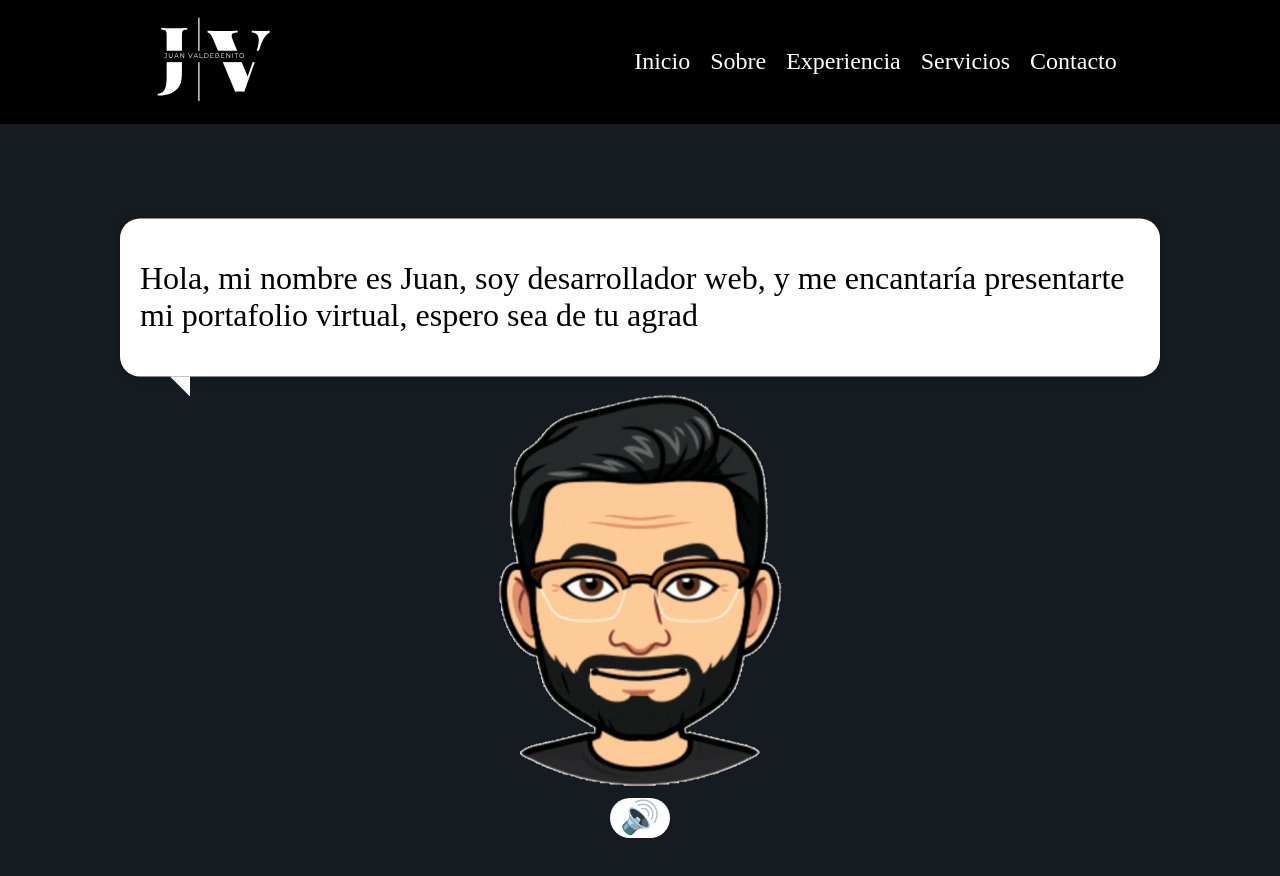
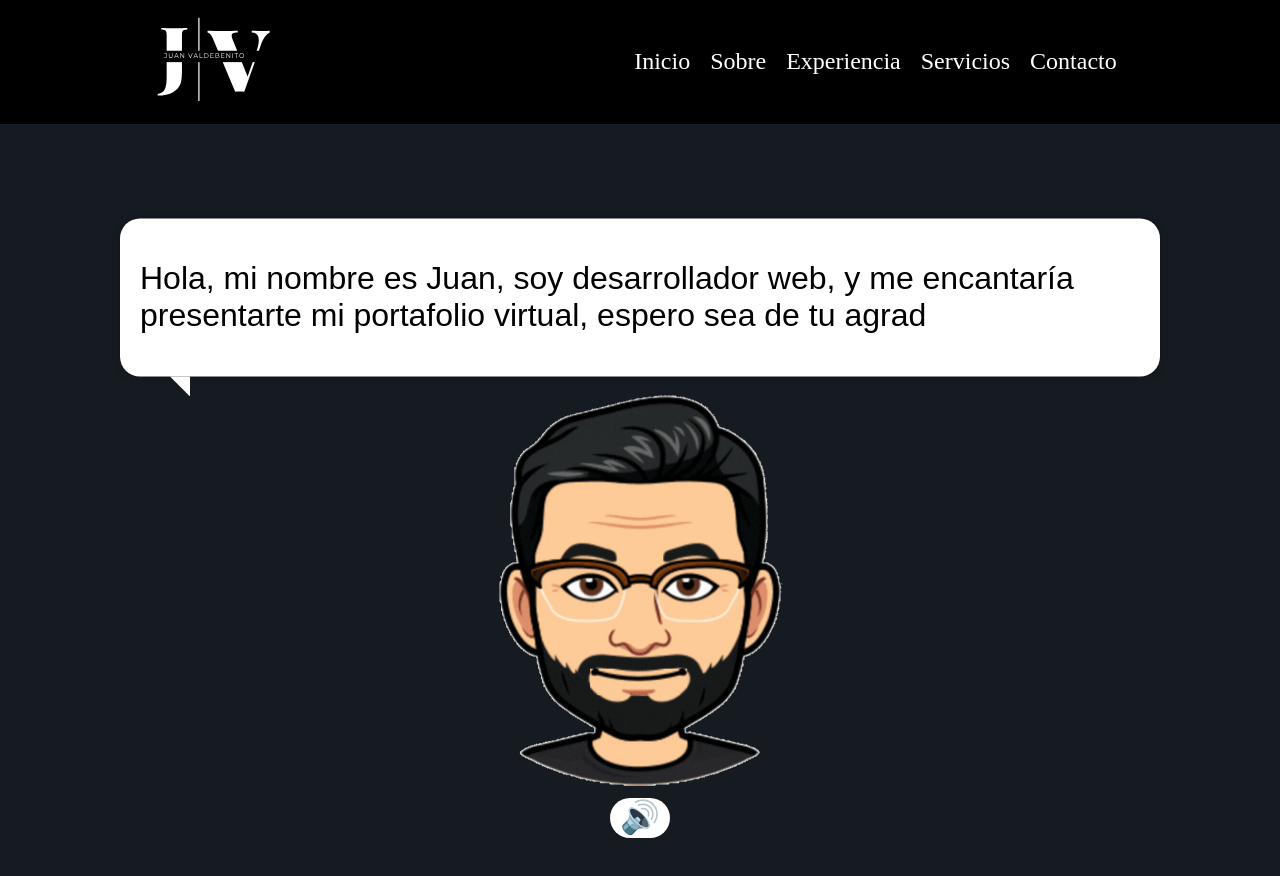
Before and after one commit to jotavaldivia/portafolio_virtual, a React (Vite) app: page / in a window 1280 px wide. Shown: the top 876 px of the page. Built offline with nearby package versions, Linux system fonts and the light colour scheme.

Commit message:
add fonts.css

```diff
--- a/src/components/messages/messages.module.css
+++ b/src/components/messages/messages.module.css
@@ -45,6 +45,7 @@
 
 .typewriter {
   font-size: 2rem;
+  font-family: 'DotGothic16', sans-serif;
 }
 
 .button__muted {
--- /dev/null
+++ b/src/fonts.css
@@ -0,0 +1 @@
+@import url('https://fonts.googleapis.com/css2?family=DotGothic16&family=Kreon:wght@300&family=Roboto&family=VT323&display=swap');
```
